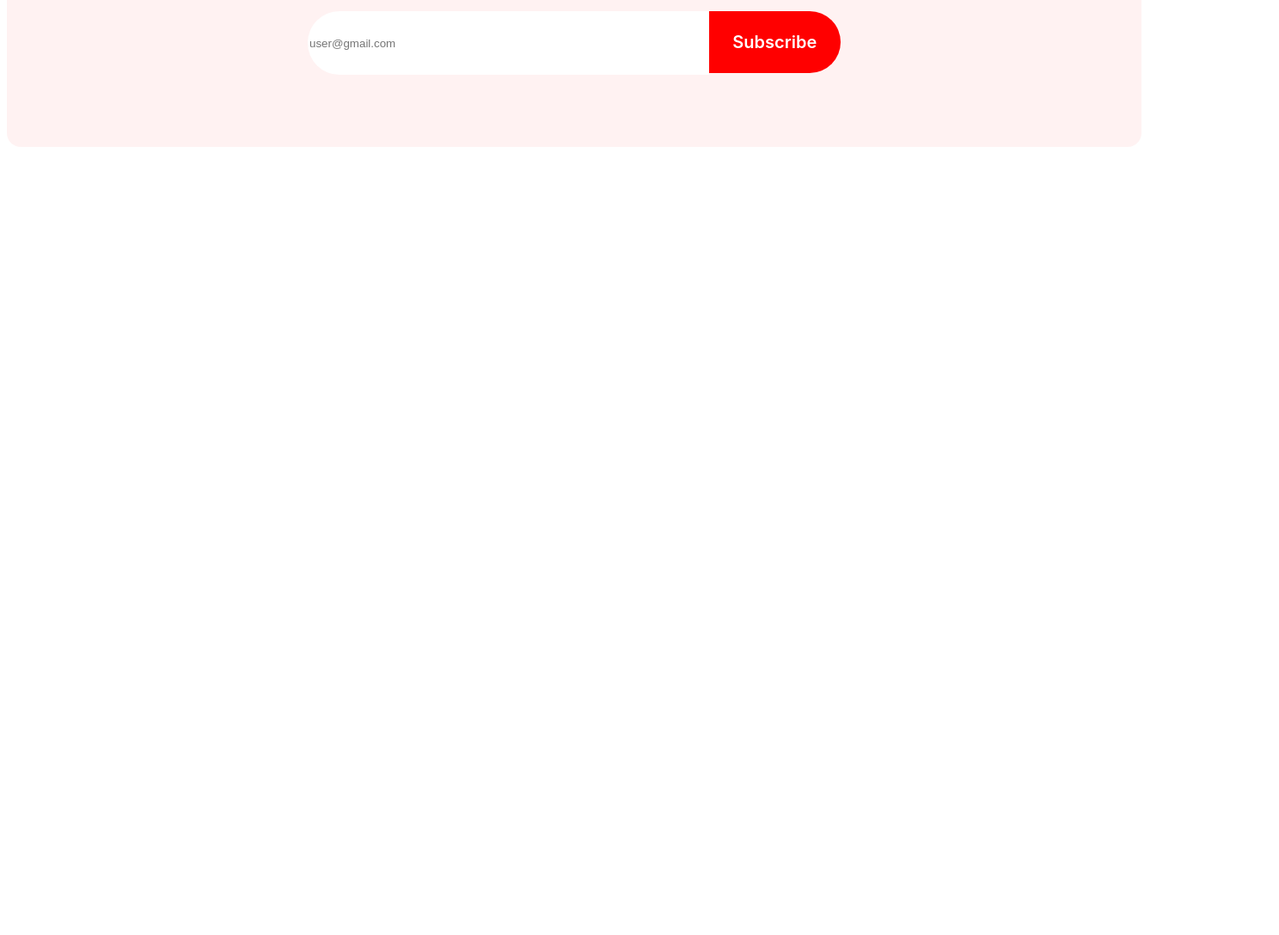
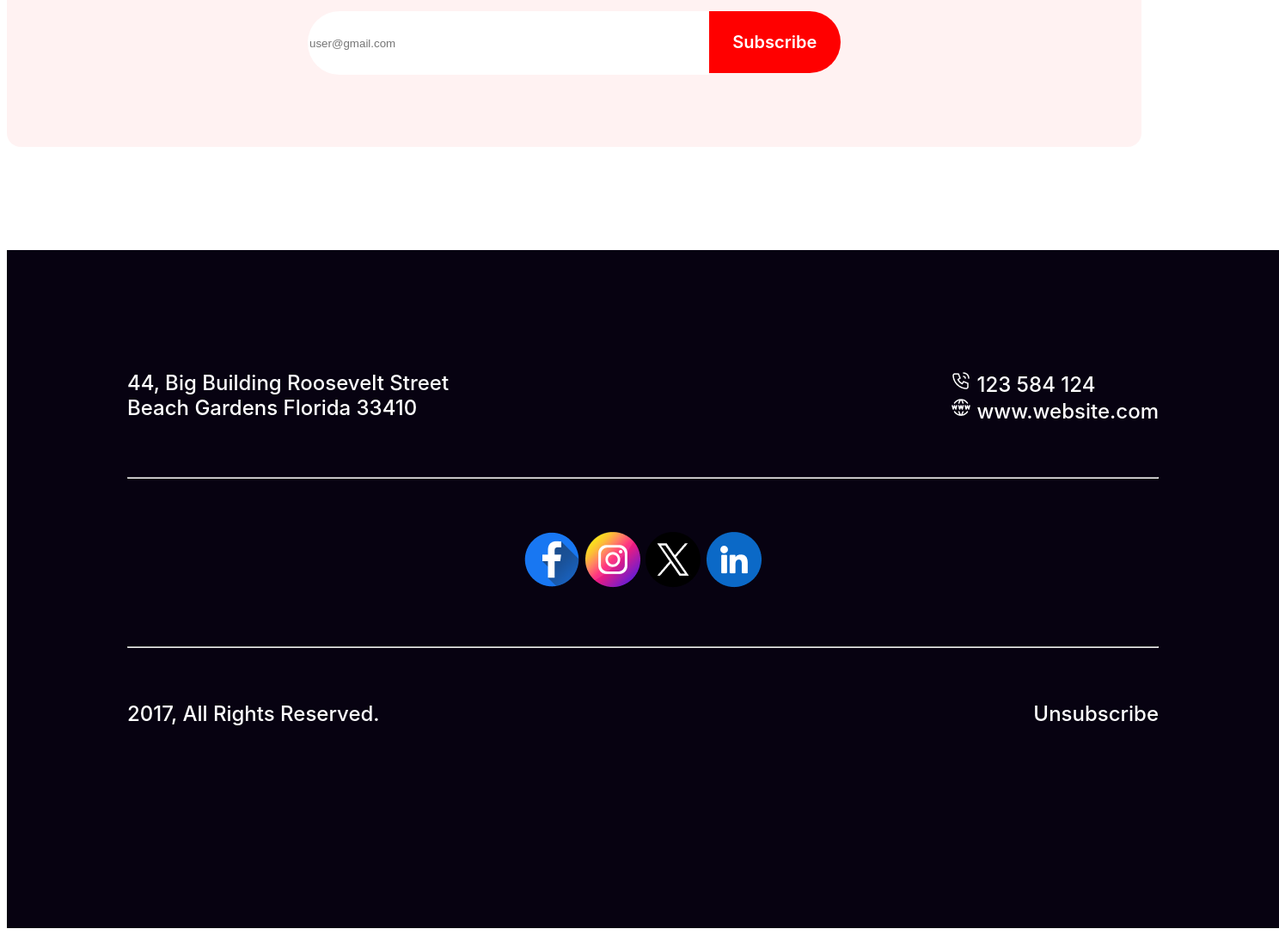
Before and after one commit to sadia6867/assignment-1, a plain HTML site: page index.html in a window 1280 px wide. Shown: the part 6320-7408 px from the top of the page at 86% size, 1488 px wide, since content can reach past the window. Before the commit the page ends 6611 px from the top, so only its background shows below. Drawn offline with Linux system fonts and the light colour scheme.

Commit message:
primary finish

```diff
--- a/index.html
+++ b/index.html
@@ -90,7 +90,28 @@
         </div>
 
     </main>
-    <footer>
+    <footer class="footer">
+        <div class="footer-first">
+
+            <div>
+                44, Big Building Roosevelt Street<br>
+Beach Gardens Florida 33410
+            </div>
+            <div><img src="/images/Call.png"> 123 584 124<br>
+               <img src="/images/Website.png"> www.website.com</div>
+
+        </div><hr>
+        <div class="add-image">
+            <img src="/images/Facebook.png">
+            <img src="/images/Instagram.png">
+            <img src="/images/Twitter.png">
+            <img src="/images/Linkedin.png">
+        </div><hr>
+        <div class="finish">
+            <div>2017, All Rights Reserved.</div>
+            <div>Unsubscribe</div>
+        </div>
+
 
     </footer>
 </body>
--- a/styles/assignment1.css
+++ b/styles/assignment1.css
@@ -291,3 +291,27 @@ background: #F00;
 height: 72px;
 font-weight: 600;
 }
+.footer{
+background: #070211;
+width: 1200px;
+height: 509px;
+padding: 140px;
+color: #FFF;
+font-family: Inter;
+font-size: 24px;
+font-weight: 500;
+}
+.footer-first{
+justify-content: space-between;
+display: flex;
+padding-bottom: 50px;
+}
+.add-image{;
+text-align: center;
+padding: 50px 0px;
+}
+.finish{
+display: flex;
+justify-content: space-between;
+padding-top: 50px;
+}
```
Lines whose indentation alone changed are shown as unchanged.
